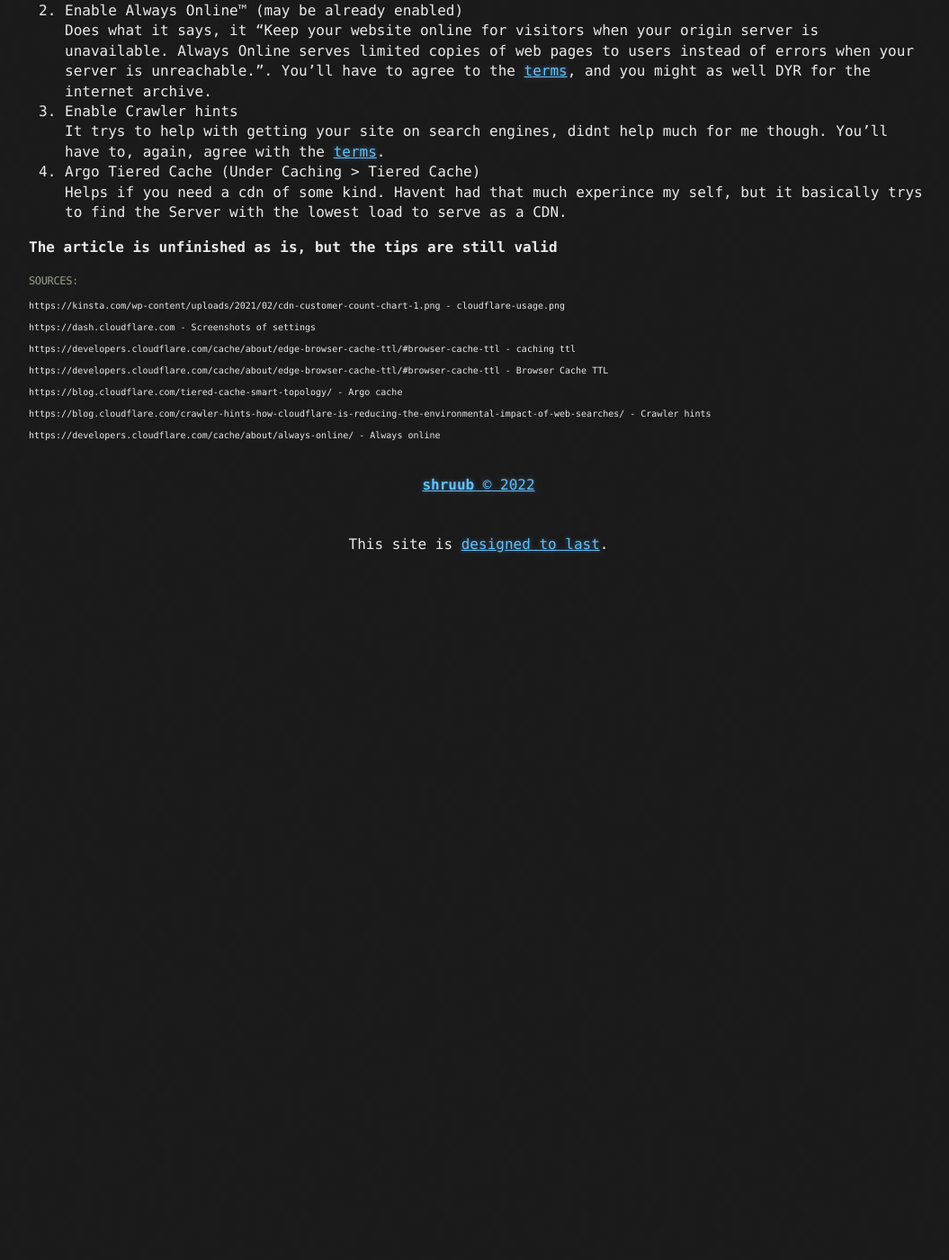
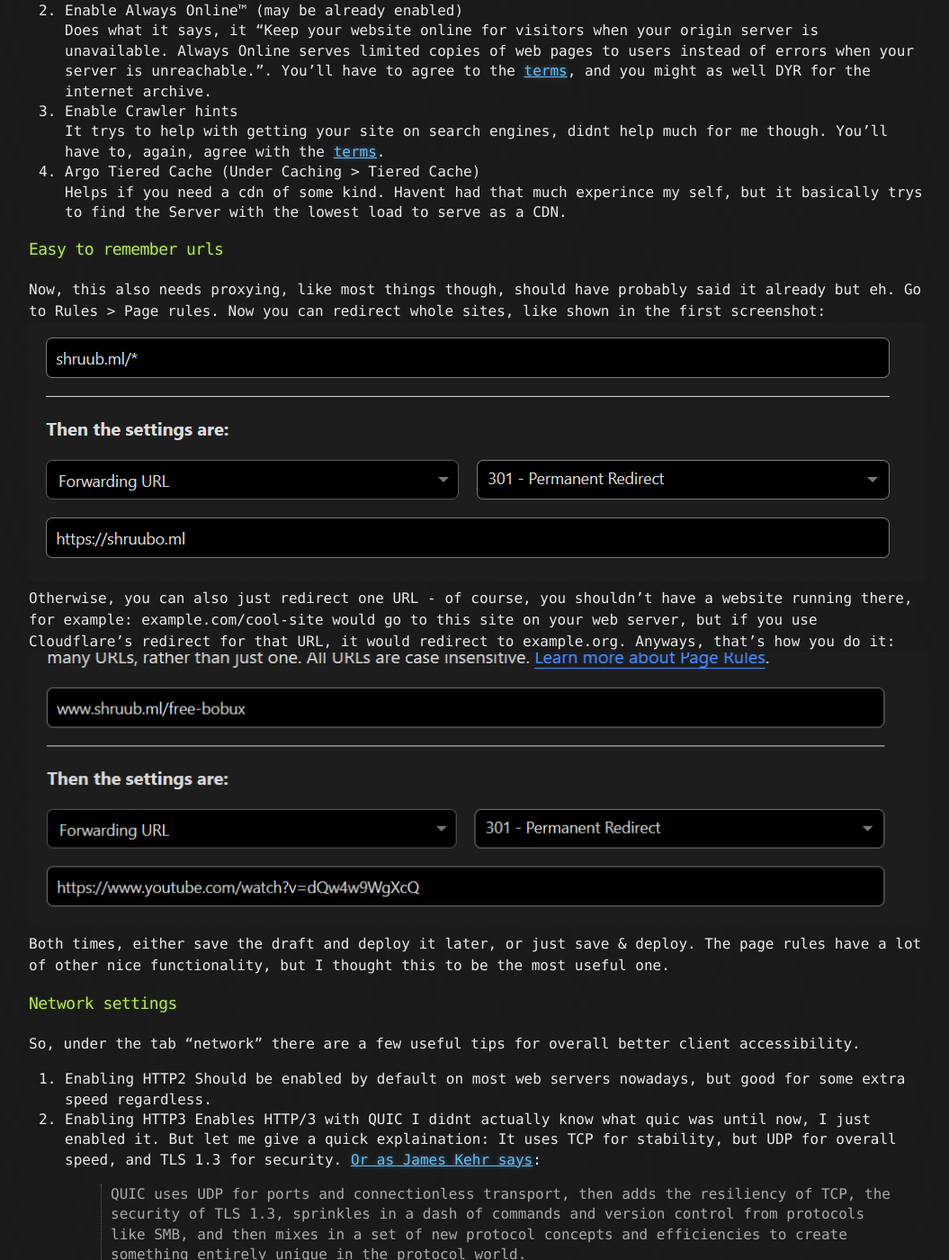
Before and after one commit to mrbarb/blog.shruubo.ml, a Jekyll site: the page built from _posts/2022-03-26-improve-cloudflare.md, in a window 1280 px wide and 1400 px high, scrolled down 2399 px. Shown: the whole window at 90% size, without its empty margins (108-1163 px from the left). Built offline with Jekyll 4.4.1, drawn with Linux system fonts in a browser that asks for light colours; before the commit the page ends 3029 px from its top, so only the background shows below that; some of the changed text lies outside the part shown.

Commit message:
onki chonky

```diff
--- a/_posts/2022-03-26-improve-cloudflare.md
+++ b/_posts/2022-03-26-improve-cloudflare.md
@@ -2,9 +2,9 @@
 title: How to improve your site using Cloudflare.
 published: true
 ---
-Hello to my first actuall blog post! So, probably, alot of you are using cloudflare. *I guess thats also why you read this* - well,  as you can see in this graph I found some while ago, the marketshare of cloudflare **just** as a CDN is massive.
+Hello to my first actual blog post! So, probably, a lot of you are using cloudflare. *I guess thats also why you read this* - well,  as you can see in this graph I found some while ago, the marketshare of cloudflare **just** as a CDN is massive.
 ![Cloudflare Usage](/assets/cloudflare-usage.png)
-But it not just serves as a CDN. It's functions reach from DNS, to proxying, to DDOS protecting, just to [name a few](https://www.cloudflare.com/what-is-cloudflare/). And, while it's great on the webadmin's part, there are a lot of problems on the client's side, especially if you're trying to use tor or most of the vpns. But that isn't part of this blog either, eventhough I'm probably going to mention it soon ish.
+But it not just serves as a CDN. It's functions reach from DNS, to proxying, to DDOS protecting, just to [name a few](https://www.cloudflare.com/what-is-cloudflare/). And, while it's great on the webadmin's part, there are a lot of problems on the client's side, especially if you're trying to use tor or most of the vpns. But that isn't part of this blog either, eventhough I'm probably going to mention it soon-ish.
 
 # Improve the clients experience
 Alright, so this part will vary for your thinking sometimes, but should be fine most of the time.<br>Most of this was found by just administrating some sites (in fact, i use cloudflare rn too), so it should work without any problems for almost all hosting solutions.
@@ -28,7 +28,25 @@ It trys to help with getting your site on search engines, didnt help much for me
 4. Argo Tiered Cache (Under Caching > Tiered Cache) <br>
 Helps if you need a cdn of some kind. Havent had that much experince my self, but it basically trys to find the Server with the lowest load to serve as a CDN.
 
-**The article is unfinished as is, but the tips are still valid**
+### Easy to remember urls
+Now, this also needs proxying, like most things though, should have probably said it already but eh. Go to Rules > Page rules. Now you can redirect whole sites, like shown in the first screenshot:
+![Full page redirect](/assets/full_page_redirect.png)
+Otherwise, you can also just redirect one URL - of course, you shouldn't have a website running there, for example: example.com/cool-site would go to this site on your web server, but if you use Cloudflare's redirect for that URL, it would redirect to example.org. Anyways, that's how you do it:
+![url redirect](/assets/url_redirect.png)
+Both times, either save the draft and deploy it later, or just save & deploy. The page rules have a lot of other nice functionality, but I thought this to be the most useful one.
+### Network settings
+So, under the tab "network" there are a few useful tips for overall better client accessibility.
+1. Enabling HTTP2
+Should be enabled by default on most web servers nowadays, but good for some extra speed regardless.
+2. Enabling HTTP3
+Enables HTTP/3 with QUIC
+I didnt actually know what quic was until now, I just enabled it. But let me give a quick explaination: It uses TCP for stability, but UDP for overall speed, and TLS 1.3 for security.
+[Or as James Kehr says](https://techcommunity.microsoft.com/t5/networking-blog/what-s-quic/ba-p/2683367):
+> QUIC uses UDP for ports and connectionless transport, then adds the resiliency of TCP, the security of TLS 1.3, sprinkles in a dash of commands and version control from protocols like SMB, and then mixes in a set of new protocol concepts and efficiencies to create something entirely unique in the protocol world.
+
+Alright, that's it for now, have a great rest of your day and try to make the web a little better. :D
+
+_If this article helped you, consider [donating](https://blog.shruubo.ml/about)._
 
 ###### Sources:
 <font size="1">
@@ -40,3 +58,5 @@ Browser Cache TTL <br>
 https://blog.cloudflare.com/tiered-cache-smart-topology/ - Argo cache <br>
 https://blog.cloudflare.com/crawler-hints-how-cloudflare-is-reducing-the-environmental-impact-of-web-searches/ - Crawler hints <br>
 https://developers.cloudflare.com/cache/about/always-online/ - Always online
+https://techcommunity.microsoft.com/t5/networking-blog/what-s-quic/ba-p/2683367 - QUIC
+</font>
```
Also changed, not shown: about.md (+12 -1 lines), test.md (added, +5 -0 lines), assets/full_page_redirect.png (added), assets/url_redirect.png (added).
